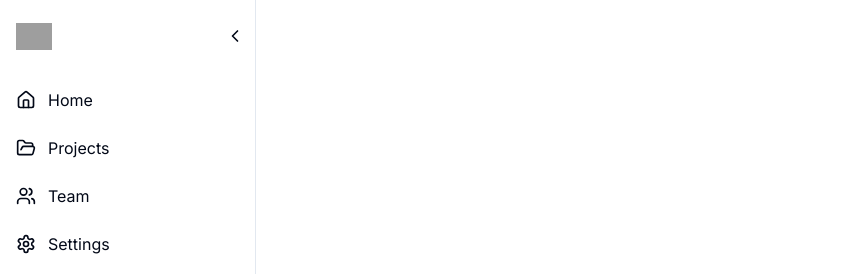
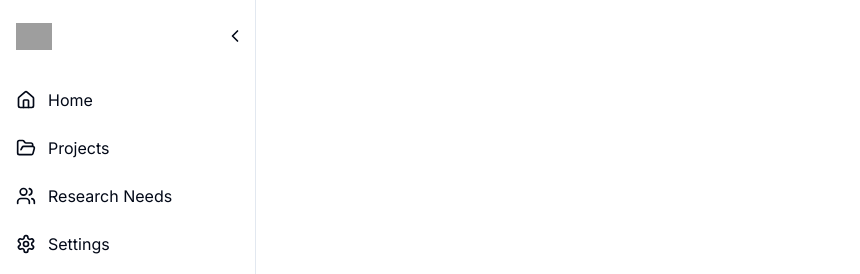
Before and after one commit to tsartrooper/LabBridge, a Next.js app: page / in a window 1280 px wide. Shown: the top 274 px of the page, without its empty margins (0-860 px from the left). Built offline with nearby package versions, Linux system fonts and the light colour scheme; no server answers; grey boxes are pictures that could not be loaded.

Commit message:
update: sidebar

```diff
--- a/src/components/layout/sidebar.tsx
+++ b/src/components/layout/sidebar.tsx
@@ -77,13 +77,13 @@ return (
         </li>
         <li>
         <Link
-            href="/team"
+            href="/research-needs"
             className={`flex items-center p-2 rounded-lg hover:bg-accent ${
             isCollapsed ? "justify-center" : "space-x-3"
             }`}
         >
             <Users size={20} />
-            {!isCollapsed && <span>Team</span>}
+            {!isCollapsed && <span>Research Needs</span>}
         </Link>
         </li>
         <li>
```
